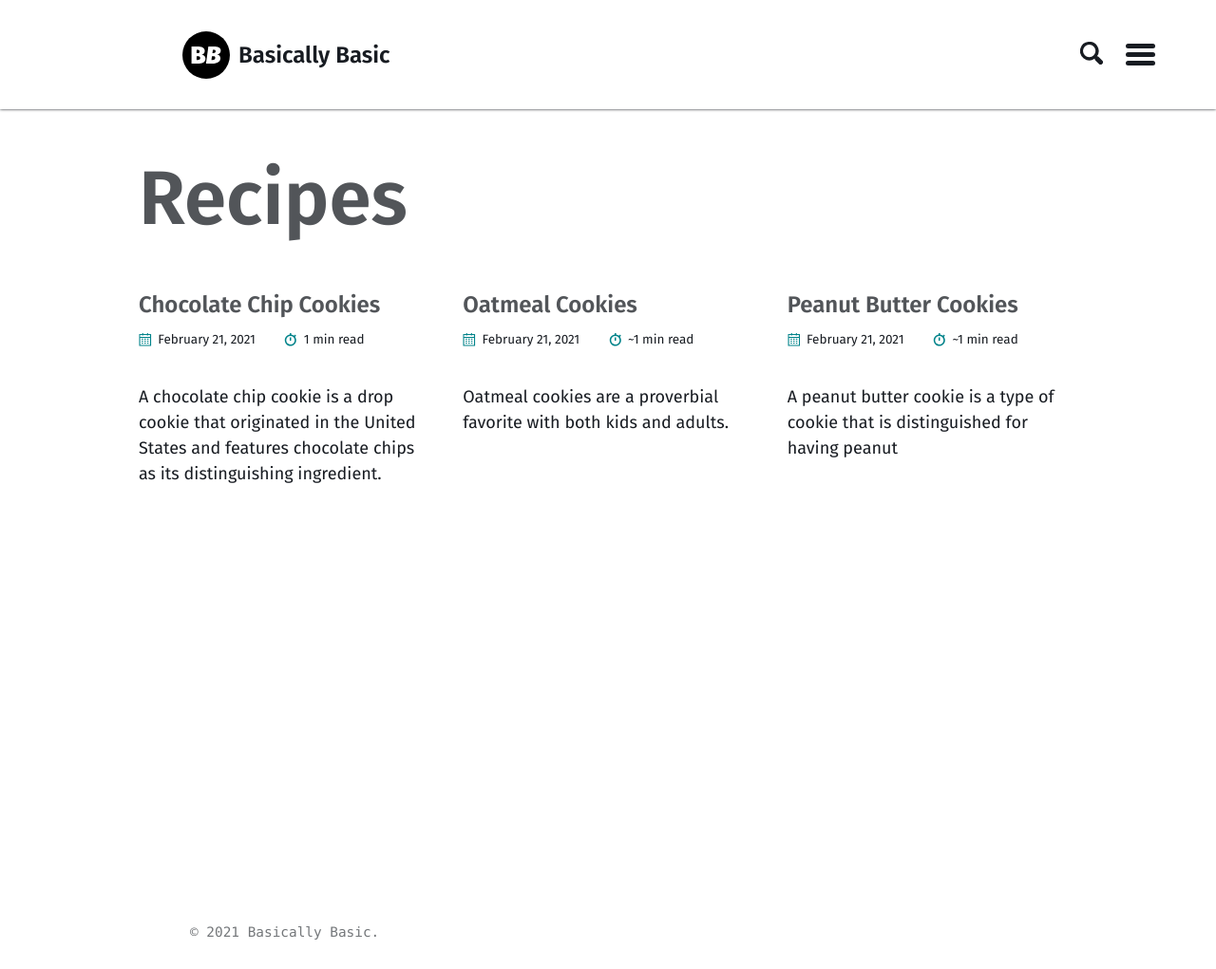
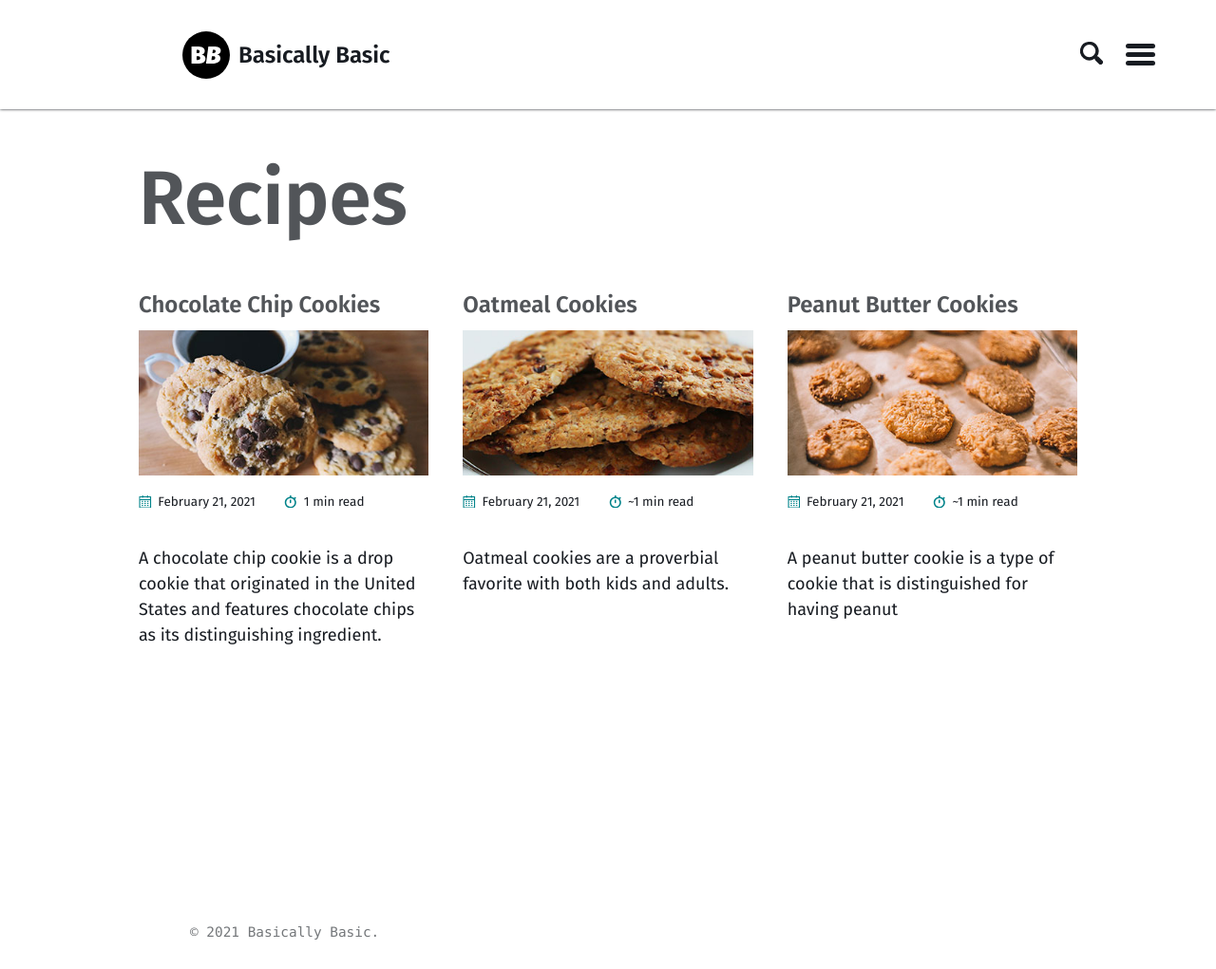
Before and after one commit to motilalmeher/motilalmeher.github.io, a Jekyll site: the page built from recipes.md, in a window 1280 px wide. Shown: the whole page at 95% size. Built offline with Jekyll 4.4.1, drawn with Linux system fonts in a browser that asks for light colours.

Commit message:
Update entry.html

```diff
--- a/_includes/entry.html
+++ b/_includes/entry.html
@@ -15,7 +15,7 @@
         {% assign entry_image = entry_image | relative_url %}
       {% endunless %}
       {% assign entry_image = entry_image | escape %}
-      <a href="{{ post.url | relative_url }} ><img class="entry-image u-photo" src="{{ entry_image }}" alt=""> </a>
+      <a href="{{ post.url | relative_url }}"><img class="entry-image u-photo" src="{{ entry_image }}" alt=""> </a>
     {% endif %}
   </header>
   <footer class="entry-meta">
```
